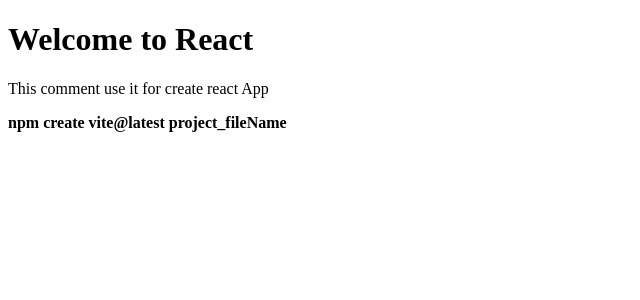
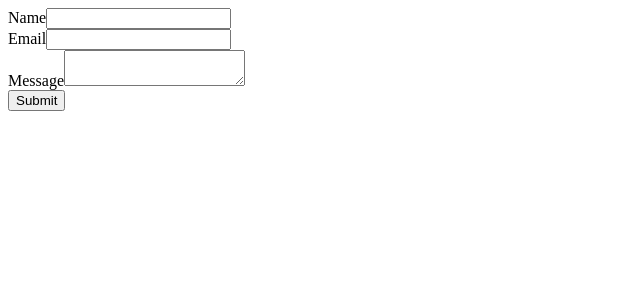
Before and after one commit to vinoth9598/reactTopics, a React (Vite) app: page / in a window 1280 px wide. Shown: the top 300 px of the page, without its empty margins (0-640 px from the left). Built offline with nearby package versions, Linux system fonts and the light colour scheme.

Commit message:
formik demo

```diff
--- a/package.json
+++ b/package.json
@@ -10,6 +10,7 @@
     "preview": "vite preview"
   },
   "dependencies": {
+    "formik": "^2.4.9",
     "react": "^19.2.5",
     "react-dom": "^19.2.5"
   },
--- a/src/App.jsx
+++ b/src/App.jsx
@@ -1,13 +1,53 @@
 
+import { ErrorMessage, Field, Form, Formik } from "formik";
 import React from "react" ;
+
+const ContactForm = () => {
+  return (
+     <Formik
+      initialValues={{name : "", email:"", message:""}}
+
+      validate={(values)=> {
+        const errors = {} ;
+        if(!values.name){
+          errors.name = "Name is Required" ;
+        }
+
+        if(values.email == ''){
+          errors.email = 'Email is required' ;
+        }else if(!/^[a-zA-Z0-9+_.-]+@[a-zA-Z0-9.-]+$/i.test(values.email)){
+          errors.email = "Invalid email address" ;
+        }
+        return errors ;
+      }}
+    >
+      <Form>
+        <div>
+          <label htmlFor="name">Name</label>
+          <Field type='text' name='name'/>
+          <ErrorMessage name='name' component='div' className="error"/>
+        </div>
+        <div>
+          <label htmlFor="email">Email</label>
+          <Field type='email' name='email'/>
+          <ErrorMessage name="email" component='div' className="error"/>
+        </div>
+        <div>
+          <label htmlFor="message">Message</label>
+          <Field as='textarea' name='message'/>
+          <ErrorMessage name='message' component='div' className="error" />
+        </div>
+        <button type="submit">Submit</button>
+      </Form>
+    </Formik>
+  )
+}
 
 function App(){
   return(
-    <div>
-        <h1>Welcome to React</h1>
-        <p>This comment use it for create react App</p>
-        <b>npm create vite@latest project_fileName</b>
-    </div>
+   <div>
+      <ContactForm/>
+   </div>
   )
 }
 
```
Also changed, not shown: 1 other file (tests, documents, lock files or other folders).
